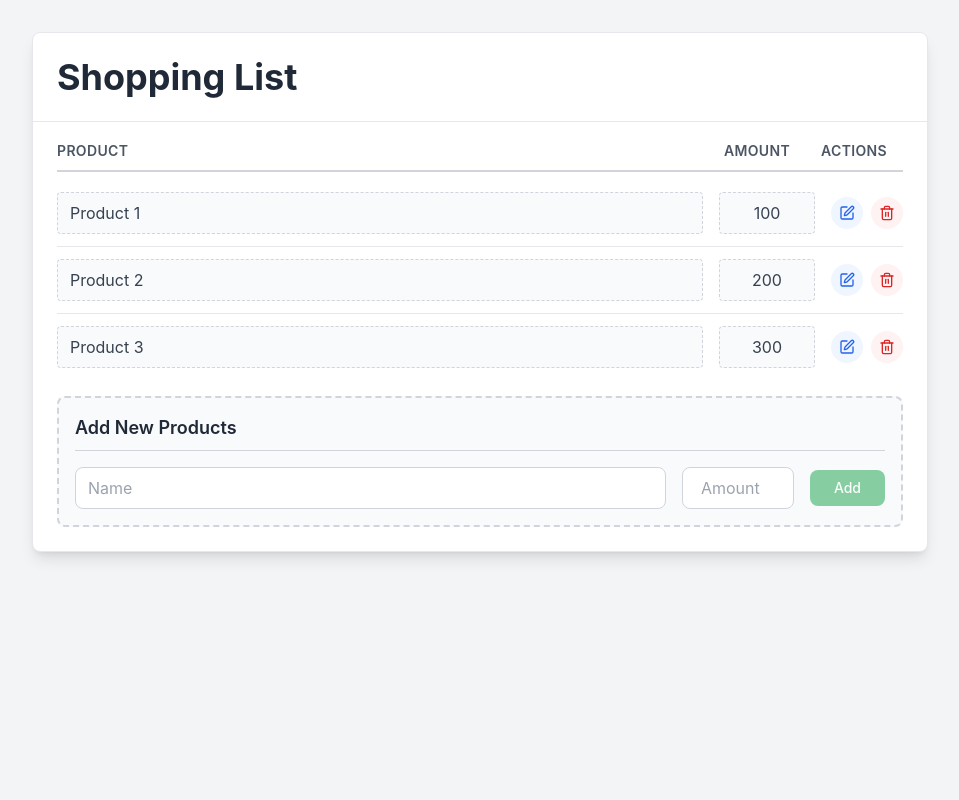
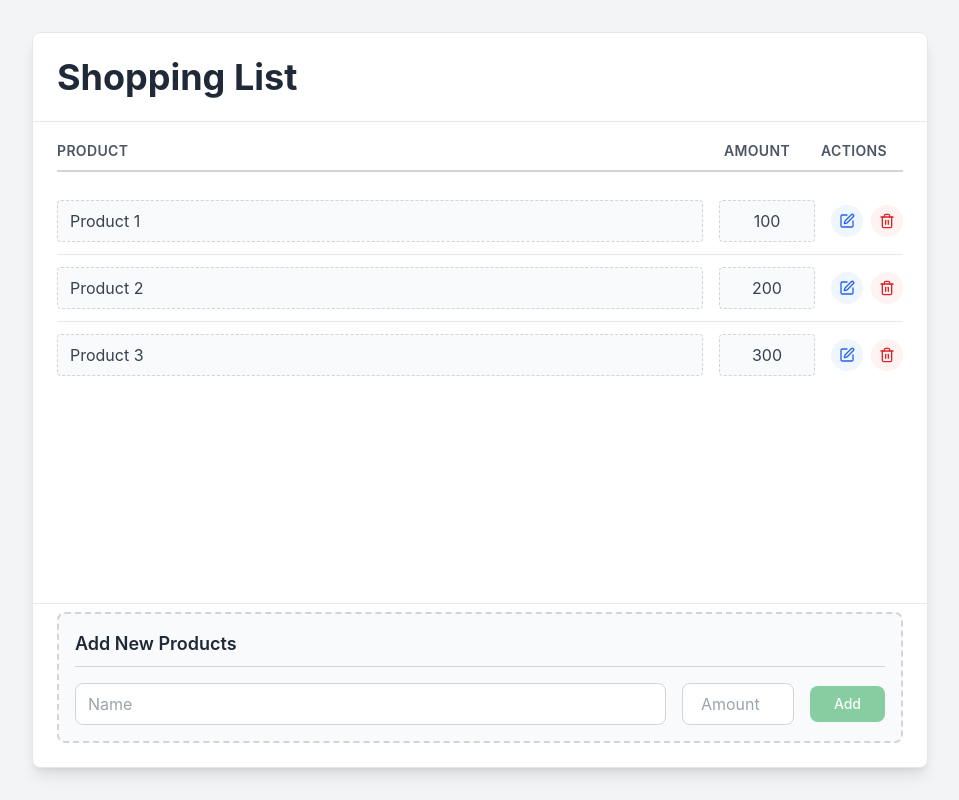
Before and after one commit to awaiswork/shopping-list-app, a React (Create React App) app: page / in a window 1280 px wide. Shown: the whole page, without its empty margins (160-1119 px from the left). Built offline with nearby package versions, Linux system fonts and the light colour scheme.

Commit message:
feat: improved scrolling of the page

```diff
--- a/src/components/shopping-list/shopping-list-items.tsx
+++ b/src/components/shopping-list/shopping-list-items.tsx
@@ -11,9 +11,10 @@ interface ShoppingListItemsProps {
 
 const ShoppingListItems: React.FC<ShoppingListItemsProps> = ({ items, onRemove, onEdit }) => {
     return (
-        <div className="p-6 py-2">
+        <div className="h-full flex flex-col">
             {items.length > 0 ? (
                 <>
+                    <div className="px-6 py-2">
                         <div className="grid grid-cols-[1fr_auto_auto_auto] gap-4 py-2 border-b-2 border-gray-300 mb-2">
                             <div>
                                 <span className="text-sm font-semibold text-gray-600 uppercase tracking-wide">
@@ -31,7 +32,9 @@ const ShoppingListItems: React.FC<ShoppingListItemsProps> = ({ items, onRemove,
                                 </span>
                             </div>
                         </div>
+                    </div>
 
+                    <div className="flex-1 overflow-y-auto px-6">
                         <div className="space-y-0">
                             {items.map((item) => (
                                 <ShoppingListItem
@@ -42,9 +45,11 @@ const ShoppingListItems: React.FC<ShoppingListItemsProps> = ({ items, onRemove,
                                 />
                             ))}
                         </div>
+                    </div>
                 </>
             ) : (
-                <div className="text-center py-8 px-6">
+                <div className="flex-1 flex items-center justify-center px-6">
+                    <div className="text-center">
                         <div className="relative mx-auto w-32 h-32 mb-8">
                             <div className="relative w-full h-full bg-gradient-to-br from-blue-100 to-indigo-200 rounded-full flex items-center justify-center shadow-lg">
                                 <ShoppingCart className="w-16 h-16 text-indigo-500" />
@@ -66,6 +71,7 @@ const ShoppingListItems: React.FC<ShoppingListItemsProps> = ({ items, onRemove,
                             </div>
                         </div>
                     </div>
+                </div>
             )}
         </div>
     );
--- a/src/components/shopping-list/shopping-list.tsx
+++ b/src/components/shopping-list/shopping-list.tsx
@@ -33,20 +33,22 @@ const ShoppingList: React.FC = () => {
     };
 
     return (
-        <div className="min-h-screen bg-gray-100 p-8">
-            <div className="max-w-4xl mx-auto bg-white rounded-lg shadow-lg border border-gray-200">
+        <div className="h-screen bg-gray-100 p-8 flex items-center justify-center">
+            <div className="max-w-4xl w-full h-full max-h-[calc(100vh-4rem)] bg-white rounded-lg shadow-lg border border-gray-200 flex flex-col">
                 {/* Header */}
                 <ShoppingListHeader />
 
                 {/* Shopping List Items */}
-                <ShoppingListItems
-                    items={productItems}
-                    onRemove={handleRemoveItem}
-                    onEdit={handleEditItem}
-                />
+                <div className="flex-1 overflow-hidden">
+                    <ShoppingListItems
+                        items={productItems}
+                        onRemove={handleRemoveItem}
+                        onEdit={handleEditItem}
+                    />
+                </div>
 
                 {/* Add New Product Section */}
-                <div className="p-6 pt-2">
+                <div className="p-6 pt-2 border-t border-gray-200">
                     <AddNewProduct onAdd={handleAddItem} />
                 </div>
             </div>
```
Lines whose indentation alone changed are shown as unchanged.
